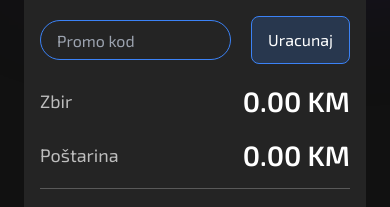
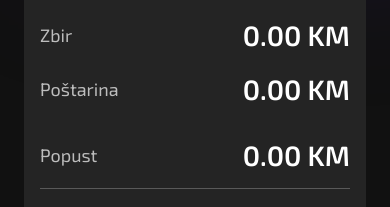
Before and after one commit to 3D-Part/website, a Next.js app: page /shop/checkout in a window 390 px wide. Shown: the part 637-844 px from the top of the page. Built offline with nearby package versions, Linux system fonts and the light colour scheme; no server answers.

Commit message:
added animation to links in mobile menu and reduced z-index of a favorite button on cards because of overflow

```diff
--- a/src/app/profile-details/page.tsx
+++ b/src/app/profile-details/page.tsx
@@ -30,6 +30,7 @@ const ProfilePage: FC = () => {
     city: "",
     postCode: "",
     image: "/assets/img/logo.svg",
+    discount: 0
   });
 
   const [isLoading, setIsLoading] = useState(false);
@@ -44,6 +45,7 @@ const ProfilePage: FC = () => {
       try {
         const data = await userService.getUserProfile();
 
+        console.log(data)
         if (!data) {
           return;
         }
@@ -57,6 +59,7 @@ const ProfilePage: FC = () => {
           city: data.city || "",
           postCode: data.postCode || "",
           image: data.image || "/assets/img/logo.svg",
+          discount: data.discount || 0
         });
         dispatch(changeIsUserVerified(true));
       } catch (error: any) {
@@ -151,6 +154,7 @@ const ProfilePage: FC = () => {
                   src={userData.image}
                   className="border border-white rounded-full w-[155px] h-[155px] p-1"
                 />
+                <div className="lg:text-[28px] font-semibold lg:leading-9 text-2xl leading-8">Discount: <span className="text-primary-400">-{userData.discount}%</span></div>
               </div>
               <div className="lg:flex-row flex flex-col lg:gap-[78px] gap-6">
                 <div>
--- a/src/components/common/product/FavoriteButton.tsx
+++ b/src/components/common/product/FavoriteButton.tsx
@@ -35,7 +35,7 @@ const FavoriteButton: FC<{ productId: string }> = ({ productId }) => {
           isFavorite: !isFavorite,
         })
       );
-    } catch (error) {}
+    } catch (error) { }
 
     // --
     dispatch(changeIsGlobalLoading(false));
@@ -50,7 +50,7 @@ const FavoriteButton: FC<{ productId: string }> = ({ productId }) => {
             e.preventDefault();
             clickHandler();
           }}
-          className="absolute z-30 flex items-center justify-center w-8 h-8 rounded-full cursor-pointer top-1 right-1 bg-neutral-500 group "
+          className="absolute z-10 flex items-center justify-center w-8 h-8 rounded-full cursor-pointer top-1 right-1 bg-neutral-500 group "
         >
           {isFavorite ? (
             <RiHeart3Fill className="w-5 h-5 transition-all duration-300 ease-in-out group-hover:scale-[1.2]" />
--- a/src/components/layout/header/hamburger/mobile-menu/MobileLinks.tsx
+++ b/src/components/layout/header/hamburger/mobile-menu/MobileLinks.tsx
@@ -11,8 +11,9 @@ const MobileLinks: React.FC<{
   nestedIteration: number;
 }> = ({ className = "", links, onClick, nestedIteration }) => {
   return (
-    <div className={`flex flex-col items-center transition-all ${className}`}>
-      {links.map((x: any, i: number) => {
+    <motion.div className={`flex flex-col items-center transition-all ${className}`}>
+      {
+        links.map((x: any, i: number) => {
           return (
             <LinkSection
               onClick={() => {
@@ -24,8 +25,9 @@ const MobileLinks: React.FC<{
               showLine={nestedIteration === 0 || i < links.length - 1}
             />
           );
-      })}
-    </div>
+        })
+      }
+    </motion.div >
   );
 };
 
@@ -43,19 +45,19 @@ const LinkSection: React.FC<{
 
   return (
     <motion.div
-      className={`w-full px-4 py-2 border-b border-neutral-600 cursor-pointer ${
-        showLine ? "border-solid" : ""
+      className={`w-full px-4 py-2 border-b border-neutral-600 cursor-pointer ${showLine ? "border-solid" : ""
         }`}
       initial={{ x: -50, opacity: 0 }}
       animate={{ x: 0, opacity: 1 }}
       transition={{
-        delay: i * 0.1,
+        delay: i * .1,
         type: "tween",
         duration: 0.3,
         ease: "easeInOut",
       }}
     >
-      <div
+      <motion.div
+        initial={{ scaleY: 0 }} animate={{ scaleY: 1 }} transition={{ delay: 0.3, duration: 0.1 }}
         className="flex items-center justify-between w-full"
         onClick={() => {
           if (x.links && x.links?.length > 0) {
@@ -75,7 +77,7 @@ const LinkSection: React.FC<{
         {x.links && x.links?.length > 0 && isOpen && (
           <IoIosArrowUp className="text-2xl cursor-pointer"></IoIosArrowUp>
         )}
-      </div>
+      </motion.div>
       {isOpen && (
         <MobileLinks
           links={x.links}
--- a/src/components/layout/modals/cart-modal/cart/Cart.tsx
+++ b/src/components/layout/modals/cart-modal/cart/Cart.tsx
@@ -116,8 +116,7 @@ const Cart = () => {
           size="XS"
           weight="Regular"
           className="whitespace-nowrap"
-        >{`${cartLength} ${
-          cartLength === 1 ? "Proizvod" : "Proizvoda"
+        >{`${cartLength} ${cartLength === 1 ? "Proizvod" : "Proizvoda"
           } u korpi`}</Paragraph>
       </div>
       <div className="flex-1 my-2 overflow-x-hidden overflow-y-auto lg:my-4">
@@ -135,8 +134,7 @@ const Cart = () => {
           <input
             type="text"
             placeholder={"Promo kod"}
-            className={`w-full h-10 px-4 py-3 rounded-[66px] border border-primary-500 disabled:cursor-not-allowed bg-transparent disabled:text-neutral-400 ${
-              promoCode ? "!border-success-500" : ""
+            className={`w-full h-10 px-4 py-3 rounded-[66px] border border-primary-500 disabled:cursor-not-allowed bg-transparent disabled:text-neutral-400 ${promoCode ? "!border-success-500" : ""
               }`}
             required
             defaultValue={promoCode?.code}
@@ -169,8 +167,7 @@ const Cart = () => {
         </Paragraph>
         <div className="flex gap-2">
           <p
-            className={`text-white text-[28px] font-exo2 font-semibold ${
-              promoCode ? "line-through !text-neutral-300 !font-light" : ""
+            className={`text-white text-[28px] font-exo2 font-semibold ${promoCode ? "line-through !text-neutral-300 !font-light" : ""
               }`}
           >{`${price.toFixed(2)} KM
           `}</p>
@@ -186,6 +183,15 @@ const Cart = () => {
       <div className="flex items-center justify-between my-3">
         <Paragraph size="L" weight="Regular" className="text-neutral-200">
           Poštarina{" "}
+        </Paragraph>
+        <p className="text-white text-[28px] font-exo2 font-semibold">{`${post.toFixed(
+          2
+        )} KM`}</p>
+      </div>
+
+      <div className="flex items-center justify-between my-3">
+        <Paragraph size="L" weight="Regular" className="text-neutral-200">
+          Popust{" "}
         </Paragraph>
         <p className="text-white text-[28px] font-exo2 font-semibold">{`${post.toFixed(
           2
--- a/src/components/pages/shop/checkout/PickupOptionForm.tsx
+++ b/src/components/pages/shop/checkout/PickupOptionForm.tsx
@@ -30,6 +30,8 @@ const PickupOptionForm = () => {
     const fetchUserProfile = async () => {
       try {
         const data = await userService.getUserProfile();
+
+        console.log(data)
 
         if (!data) {
           return;
--- a/src/shared/services/userService.ts
+++ b/src/shared/services/userService.ts
@@ -15,6 +15,7 @@ interface UserType {
   street: string;
   updatedAt: Date;
   createdAt: Date;
+  discount: number;
 }
 
 type updateProfilePayload = {
```
Lines whose indentation alone changed are shown as unchanged.
